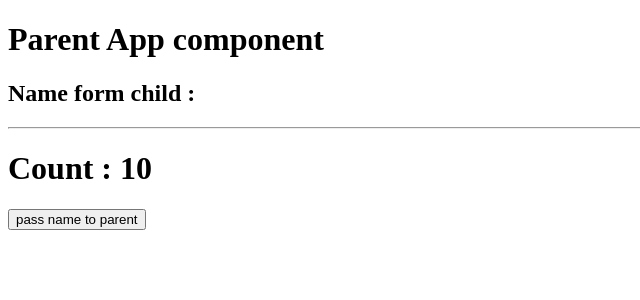
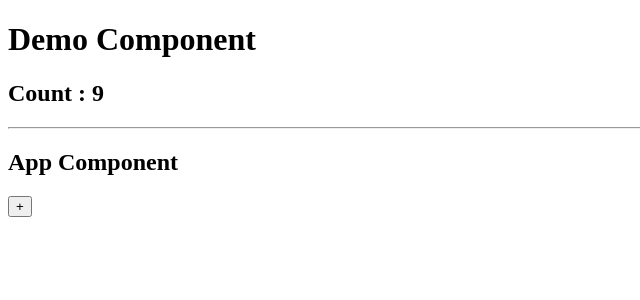
Before and after one commit to yogeshOzaDeanInfotech/amazonclone, a React (Vite) app: page / in a window 1280 px wide. Shown: the top 300 px of the page, without its empty margins (0-640 px from the left). Built offline with nearby package versions, Linux system fonts and the light colour scheme.

Commit message:
updating phase

```diff
--- a/src/App.jsx
+++ b/src/App.jsx
@@ -1,17 +1,23 @@
-import React, { useState } from 'react'
-import Demo1 from './Demo1'
+import React, { Component } from 'react'
+import Demo1 from './Demo1';
+export default class App extends Component {
 
-const App = () => {
-  const [name, setName]=useState(null);
+  constructor(){
 
-  return (
-    <div>
-      <h1>Parent App component</h1>
-      <h2>Name form child : {name}</h2>
-      <hr />
-      <Demo1 count= "10" setName={setName}/>
-    </div>
-  )
+    super();
+    this.state = {
+      count : 9,
+    }
+  }
+  render() {
+
+    return (
+      <div>
+        <Demo1  count={this.state.count}/>
+        <hr />
+        <h2>App Component</h2>
+        <button onClick={()=> this.setState({count : this.state.count + 1})}>+</button>
+      </div>
+    )
+  }
 }
-
-export default App
--- a/src/Demo1.jsx
+++ b/src/Demo1.jsx
@@ -1,14 +1,56 @@
-import React from 'react'
+import React, { Component } from "react";
 
-// pass data from child to parent using callback function
-const Demo1 = ({count , setName}) => {
-  let name = "superman";
-  return (
-    <div>
-      <h1>Count : {count}</h1>
-      <button onClick={()=> setName(name)}>pass name to parent</button>
-    </div>
-  )
+export default class Demo1 extends Component {
+
+    constructor(props) {
+      console.log("constructor method is called....")
+        super(props);
+        this.state = {
+            count: 9,
+        };
+    }
+
+    static getDerivedStateFromProps(nextProps, prevState){
+      console.log("getDerivedStateFromProps method is called.....")
+      if(nextProps.count != prevState.count){
+        return { count : nextProps.count * nextProps.count }
+      }
+      return null;
+    }
+
+    shouldComponentUpdate(nextProps, nextState){
+      console.log("shouldComponentUpdate method is called.....")
+      console.log(nextProps, nextState)
+      return true;
+    }
+
+    getSnapshotBeforeUpdate(prevProps, prevState) {
+      console.log("getSnapshotBeforeUpdate method is called .... ");
+      console.log(prevProps , prevState)
+      return prevProps; // Returns previous count
+    }
+
+    componentDidUpdate(prevProps, prevState, snapshot) {
+      if(snapshot.count == 12){
+        alert("you have won!!!!")
+      }
+      console.log("componentDidUpdate: Previous count was", snapshot);
+    }
+
+    render() {
+      console.log("render method is called.....")
+        return (
+            <div>
+                <h1>Demo Component</h1>
+                <h2>Count : {this.state.count}</h2>
+            </div>
+        );
+    }
+
+
+    componentDidMount(){
+      setTimeout(() => {
+        console.log("component is mounted")
+      },5000);
+    }
 }
-
-export default Demo1;
--- a/src/main.jsx
+++ b/src/main.jsx
@@ -4,7 +4,7 @@ import { createRoot } from 'react-dom/client'
 import App from  "./App"
 
 createRoot(document.getElementById('root')).render(
-  <StrictMode>
+  // <StrictMode>
     <App />
-  </StrictMode>,
+  // </StrictMode>,
 )
```
